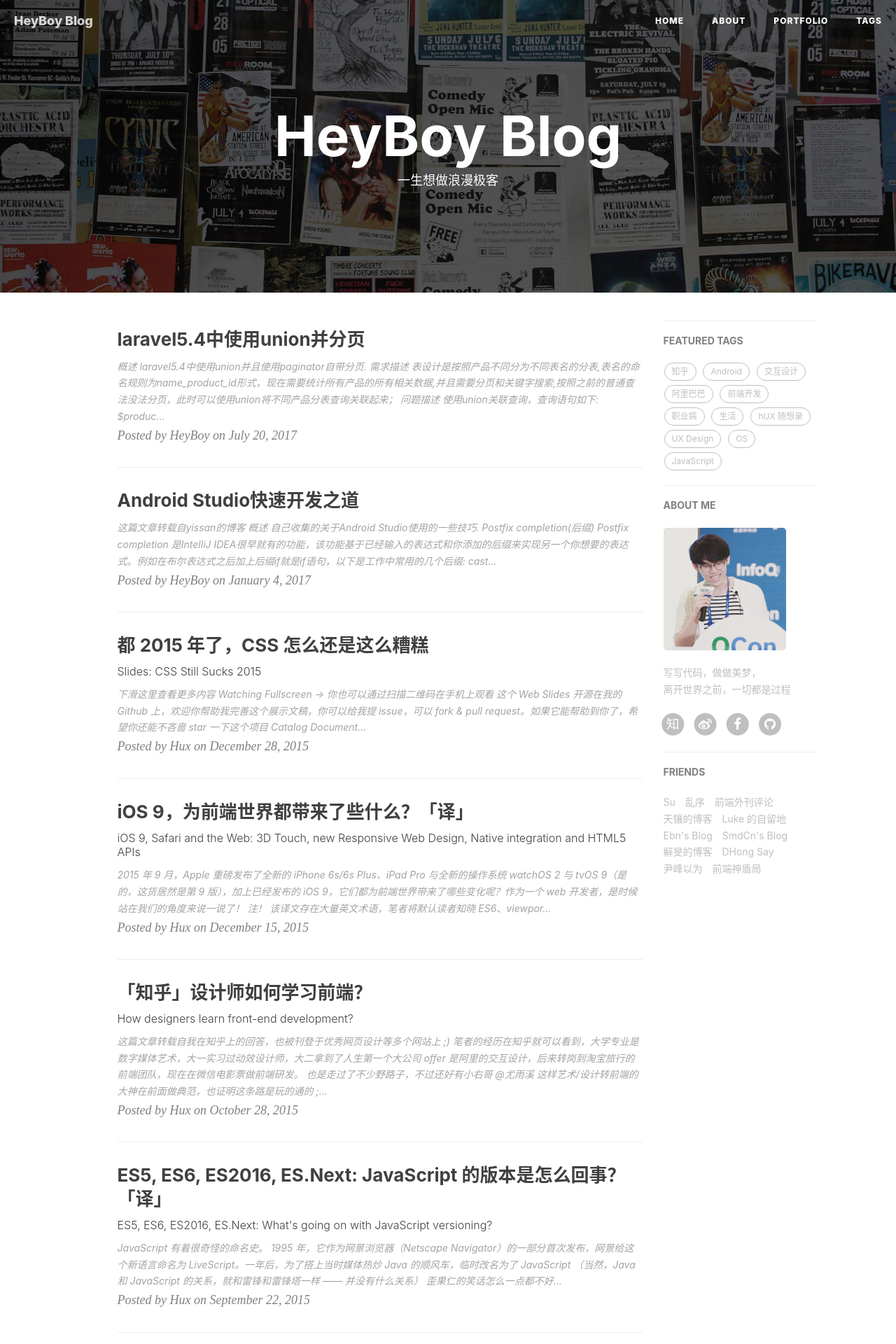
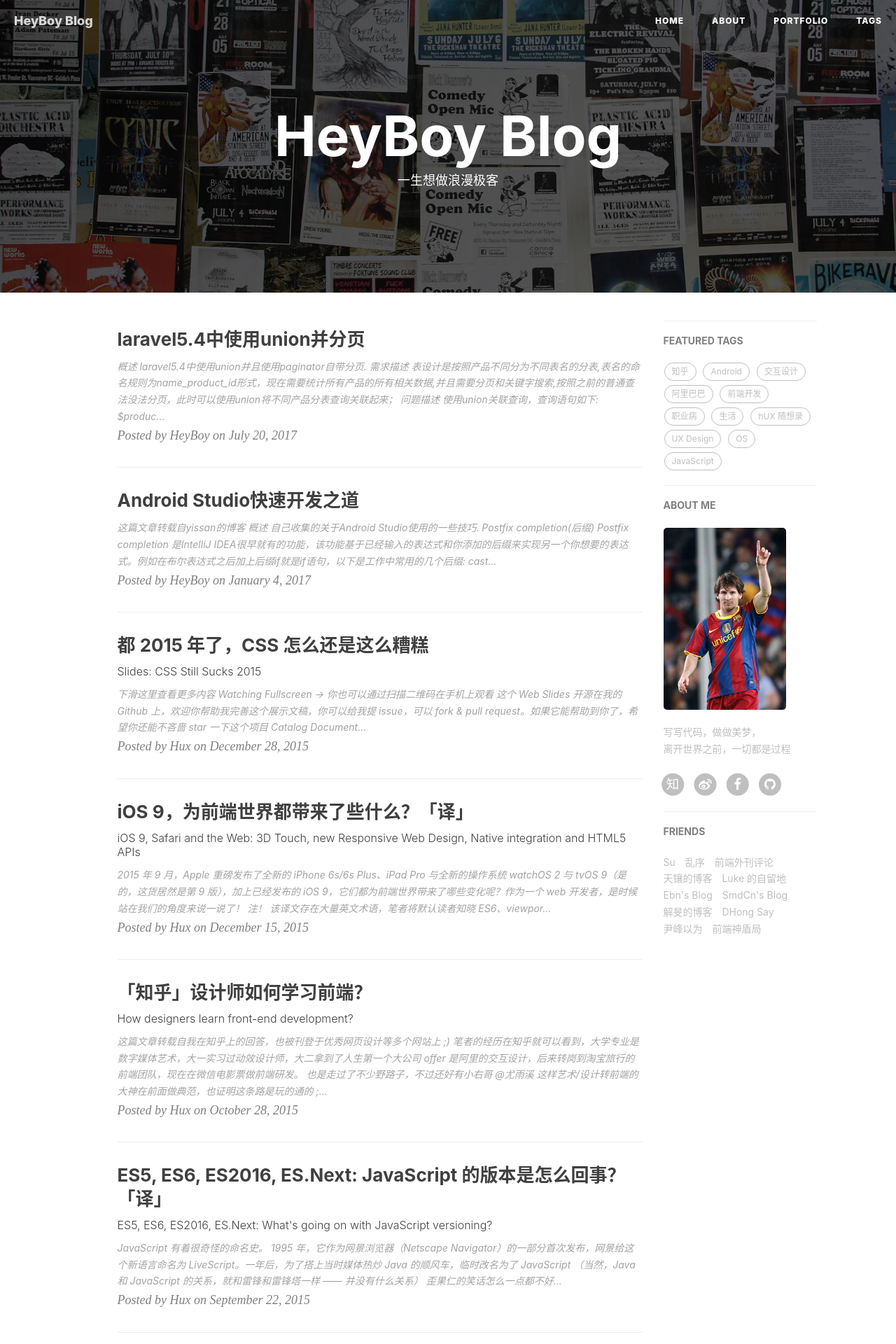
Before and after one commit to pengbs/pengbs.github.io, a Jekyll site: the page built from index.html, in a window 1280 px wide. Shown: the top 1920 px of the page at 70% size. Built offline with Jekyll 4.4.1, drawn with Linux system fonts in a browser that asks for light colours; nearby versions of some CDN libraries; the list of posts is cut into pages by our own code; comment, search, counter and statistics services are not loaded.

Commit message:
更换头像

```diff
--- a/_config.yml
+++ b/_config.yml
@@ -71,7 +71,7 @@
 # Sidebar settings
 sidebar: true                           # whether or not using Sidebar.
 sidebar-about-description: "写写代码，做做美梦，<br>离开世界之前，一切都是过程"
-sidebar-avatar: /img/avatar-hux.jpg      # use absolute URL, seeing it's used in both `/` and `/about/`
+sidebar-avatar: /img/avatar-messi.jpg      # use absolute URL, seeing it's used in both `/` and `/about/`
 
 
 
```
Also changed, not shown: img/avatar-messi.jpg (added).
